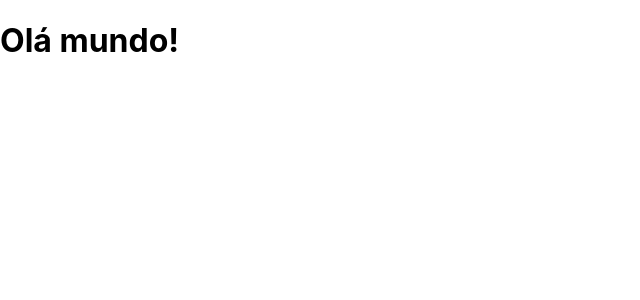
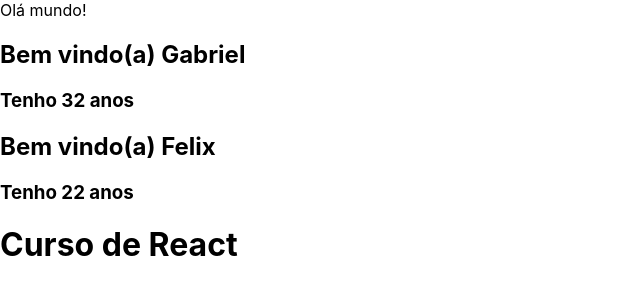
Before and after one commit to GabrielFelix23/CursoReactJs, a React (Create React App) app in the folder meusite/: page / in a window 1280 px wide. Shown: the top 300 px of the page, without its empty margins (0-640 px from the left). Built offline with nearby package versions, Linux system fonts and the light colour scheme.

Commit message:
props e component

```diff
--- a/meusite/src/App.js
+++ b/meusite/src/App.js
@@ -1,8 +1,22 @@
 import React from 'react'
+
+const BemVindo = (props) => {
+    return(
+        <div>
+            <h2>Bem vindo(a) {props.nome}</h2>
+            <h3>Tenho {props.idade} anos</h3>
+        </div>
+    )
+}
 
 function App(){
     return(
-        <h1>Olá mundo!</h1>
+        <div>
+            Olá mundo!
+            <BemVindo nome={"Gabriel"} idade={"32"}/>
+            <BemVindo nome={"Felix"} idade={"22"}/>
+            <h1>Curso de React</h1>
+        </div>
     )
 }
 
```
